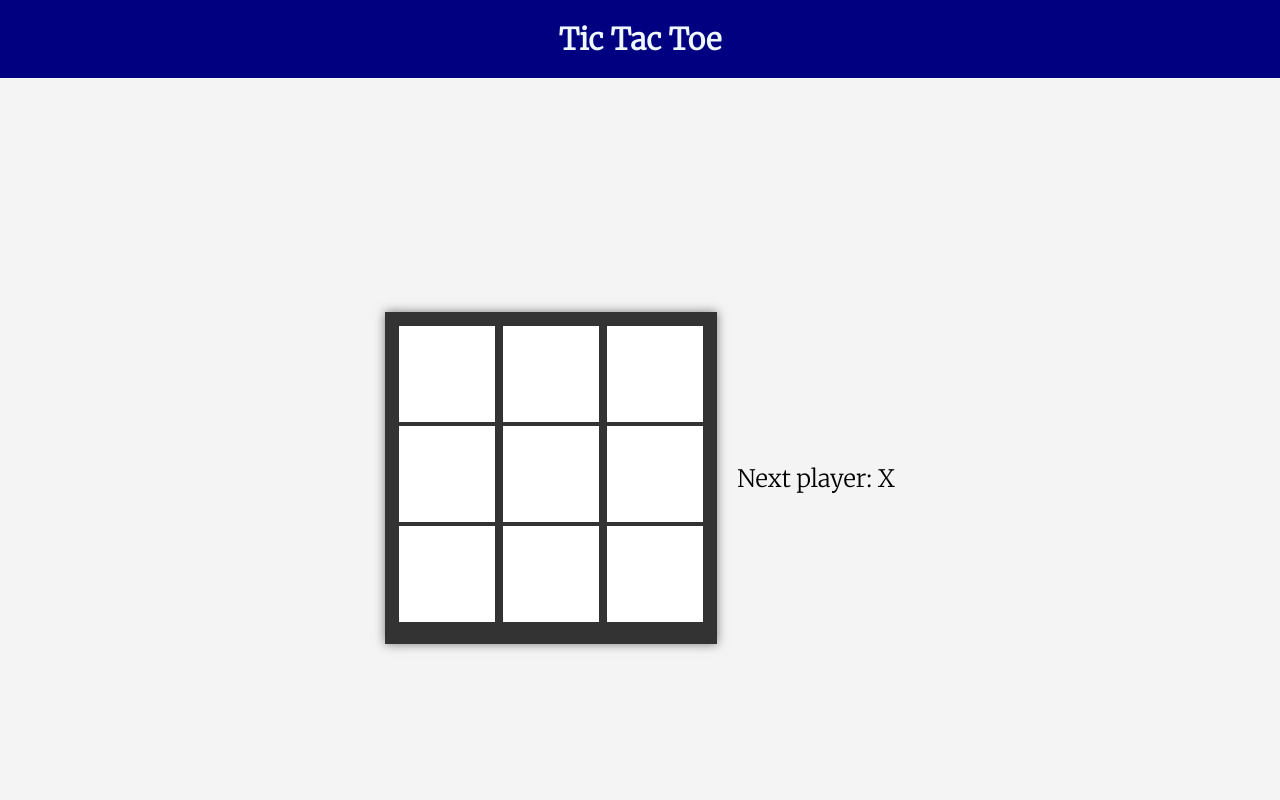
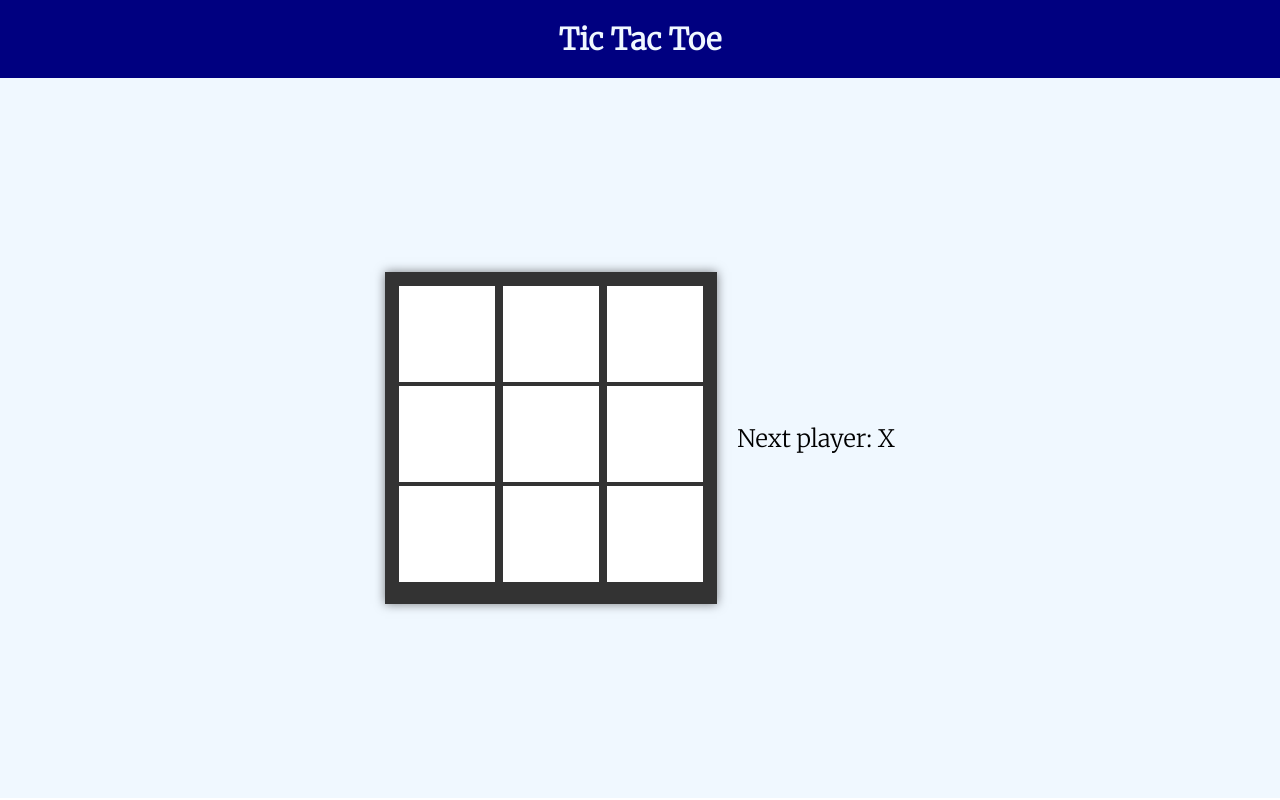
Before and after one commit to agneslily4709/TicTacToe, a React (Create React App) app in the folder tic-tac-toe/: page / in a window 1280 px wide. Built offline with nearby package versions, Linux system fonts and the light colour scheme.

Commit message:
Update App.css

```diff
--- a/tic-tac-toe/src/App.css
+++ b/tic-tac-toe/src/App.css
@@ -19,13 +19,15 @@ body {
         font-size: 30px;
         font-weight: bolder;
 }
+.home{
+        background-color: aliceblue;
+}
 .game {
-        display: flex;
-        flex-direction: row;
+        display: grid;
+        grid-template-columns: auto auto;
         justify-content: center;
         align-items: center;
-        height: 100vh;
-        background-color: #f4f4f4;
+        height: 90vh;
       }
 
       .game-board {
@@ -38,7 +40,6 @@ body {
         padding: 10px;
         box-shadow: 0 0 10px rgba(0, 0, 0, 0.5);
       }
-
 
       .square {
         font-size: 24px;
```
